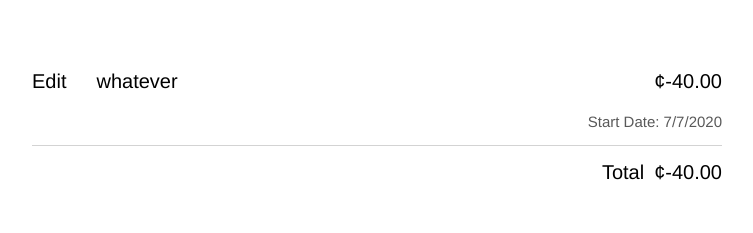
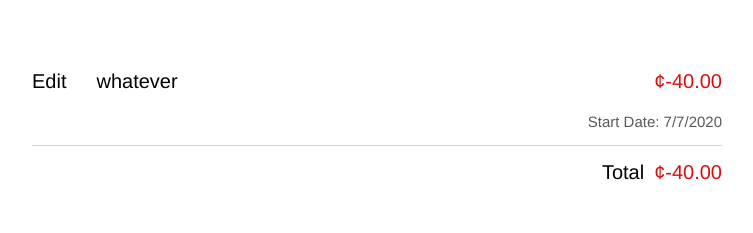
Before and after one commit to helloRupa/simply-budget, a React (Create React App) app: page / in a window 1280 px wide. Shown: the part 1209-1442 px from the top of the page, without its empty margins (263-1016 px from the left). Built offline with nearby package versions, Linux system fonts and the light colour scheme; no server answers; data requests are answered from the project's data file; the HTML template or start-up script is replaced by a standard one.

Commit message:
Style negative tracking

```diff
--- a/src/components/dashboard/Budget.js
+++ b/src/components/dashboard/Budget.js
@@ -2,7 +2,7 @@ import React, { useState, useEffect } from 'react';
 import BudgetSettings from './BudgetSettings';
 import { selectBudget } from '../../actions/budget_actions';
 import { connect } from 'react-redux';
-import { formattedSingleBudgetTracking } from '../../utils/calculate';
+import { formattedSingleBudgetTracking, calculateTracking } from '../../utils/calculate';
 import { chooseBudget } from '../../actions/ui_actions';
 import { displayDate } from '../../utils/format';
 
@@ -15,12 +15,17 @@ function Budget({
 }) {
   const [showBudgetSettings, setShowBudgetSettings] = useState(false);
   const [startedClassName, setStartedClassName] = useState('');
+  const [trackingClassName, setTrackingClassName] = useState('');
 
   useEffect(() => {
     if (currentPeriod <= 0) {
       setStartedClassName('not-started');
     }
-  }, [currentPeriod]);
+
+    if (calculateTracking({ expenditures, budget }) < 0) {
+      setTrackingClassName('negative-tracking');
+    }
+  }, [currentPeriod, budget, expenditures]);
 
   const handleClick = () => {
     if (currentPeriod > 0) {
@@ -36,7 +41,7 @@ function Budget({
           <button onClick={() => setShowBudgetSettings(true)}>Edit</button>
           <div onClick={handleClick} className={`budget-menu-item-details ${startedClassName}`}>
             <span className="budget-name">{name}</span>
-            <span className="budget-tracking">
+            <span className={`budget-tracking ${trackingClassName}`}>
               {currency}{formattedSingleBudgetTracking(expenditures, budget)}
             </span>
           </div>
--- a/src/components/dashboard/Total.js
+++ b/src/components/dashboard/Total.js
@@ -1,11 +1,13 @@
 import React from 'react';
-import { formattedTotalTracking } from '../../utils/calculate';
+import { formattedTotalTracking, calculateTotalTracking } from '../../utils/calculate';
 
 function Total({ budgets=[], expenditures, currency }) {
+  const trackingClassName = calculateTotalTracking(budgets, expenditures) < 0 ? 'negative-tracking' : '';
+
     return (
     <div className="budget-total">
       <span className="label">Total</span>
-      <span className="amount">
+      <span className={`amount ${trackingClassName}`}>
         {currency}
         {formattedTotalTracking(budgets, expenditures)}
       </span>
--- a/src/index.css
+++ b/src/index.css
@@ -361,3 +361,7 @@ h3 {
 .archive ul li p:last-of-type {
   margin-bottom: 15px;
 }
+
+.negative-tracking {
+  color:  #d90d0d;
+}
```
